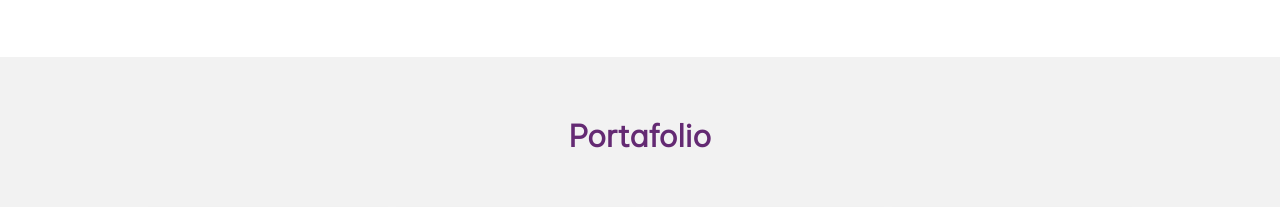
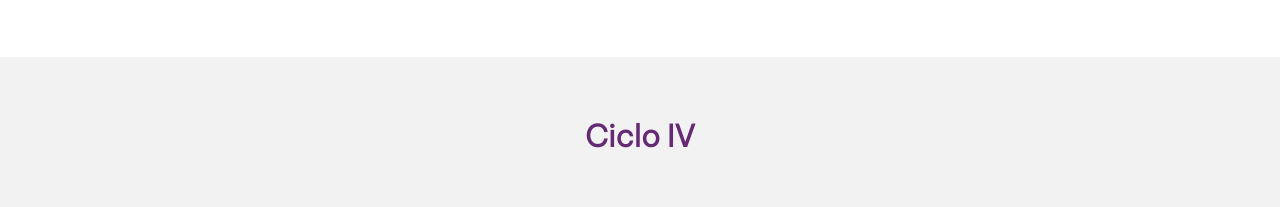
Before and after one commit to KronosG6/procesos-grupo5, a plain HTML site: page index.html in a window 1280 px wide. Shown: the part 1176-1383 px from the top of the page. Drawn offline with Linux system fonts and the light colour scheme.

Commit message:
commit cambio

```diff
--- a/index.html
+++ b/index.html
@@ -49,7 +49,7 @@
         </section>
         <section class="portafolio">
             <div class="contenedor">
-                <h2 class="titulo">Portafolio</h2>
+                <h2 class="titulo">Ciclo IV</h2>
                 <div class="galeria-port">
                     <div class="imagen-port">
                         <img src="img/img1.jpg" alt="">
```
